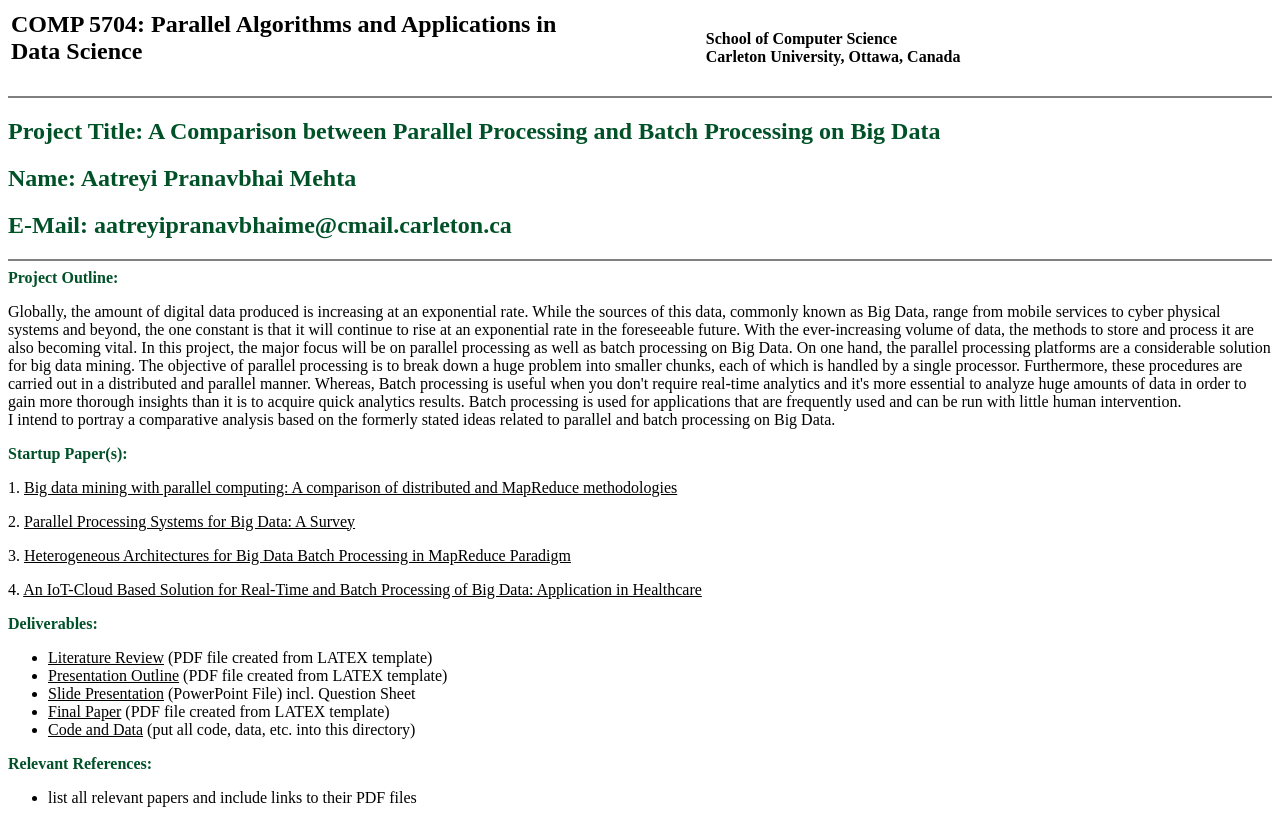
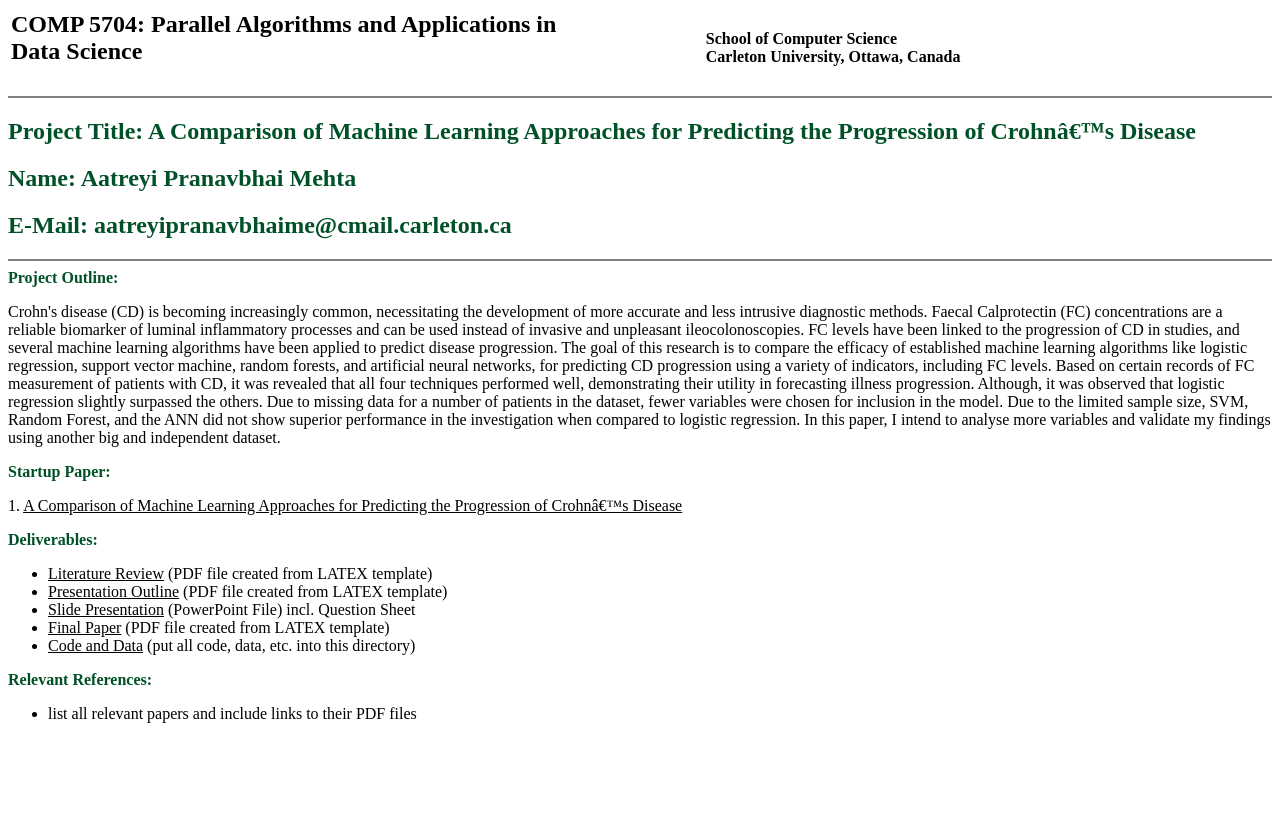
Before and after one commit to aatreyimehta/aatreyimehta.github.io, a plain HTML site: page index.htm in a window 1280 px wide. After the commit the page ends 800 px from the top, so only its background shows below. Drawn offline with Linux system fonts and the light colour scheme.

Commit message:
Update index.htm

```diff
--- a/index.htm
+++ b/index.htm
@@ -28,7 +28,7 @@
 </table>
 
 <hr noshade="noshade">
-<h2><font color="#005128">Project Title: </font><font><font color="#005128">A Comparison between Parallel Processing and Batch Processing on Big Data</font></font></h2>
+<h2><font color="#005128">Project Title: </font><font><font color="#005128">A Comparison of Machine Learning Approaches for Predicting the Progression of Crohn’s Disease</font></font></h2>
 
 <h2><font><font color="#005128">Name: Aatreyi Pranavbhai Mehta</font></font></h2>
 
@@ -37,15 +37,11 @@
 
 
 <hr noshade="noshade">
-<b><font color="#005128">Project Outline:</font></b> <p>Globally, the amount of digital data produced is increasing at an exponential rate. While the sources of this data, commonly known as Big Data, range from mobile services to cyber physical systems and beyond, the one constant is that it will continue to rise at an exponential rate in the foreseeable future. With the ever-increasing volume of data, the methods to store and process it are also becoming vital.
-In this project, the major focus will be on parallel processing as well as batch processing on Big Data. On one hand, the parallel processing platforms are a considerable solution for big data mining. The objective of parallel processing is to break down a huge problem into smaller chunks, each of which is handled by a single processor. Furthermore, these procedures are carried out in a distributed and parallel manner. Whereas, Batch processing is useful when you don't require real-time analytics and it's more essential to analyze huge amounts of data in order to gain more thorough insights than it is to acquire quick analytics results. Batch processing is used for applications that are frequently used and can be run with little human intervention.<br>
-I intend to portray a comparative analysis based on the formerly stated ideas related to parallel and batch processing on Big Data.
+<b><font color="#005128">Project Outline:</font></b> <p>Crohn's disease (CD) is becoming increasingly common, necessitating the development of more accurate and less intrusive diagnostic methods. Faecal Calprotectin (FC) concentrations are a reliable biomarker of luminal inflammatory processes and can be used instead of invasive and unpleasant ileocolonoscopies. FC levels have been linked to the progression of CD in studies, and several machine learning algorithms have been applied to predict disease progression. The goal of this research is to compare the efficacy of established machine learning algorithms like logistic regression, support vector machine, random forests, and artificial neural networks, for predicting CD progression using a variety of indicators, including FC levels. Based on certain records of FC measurement of patients with CD, it was revealed that all four techniques performed well, demonstrating their utility in forecasting illness progression. Although, it was observed that logistic regression slightly surpassed the others. Due to missing data for a number of patients in the dataset, fewer variables were chosen for inclusion in the model. Due to the limited sample size, SVM, Random Forest, and the ANN did not show superior performance in the investigation when compared to logistic regression. In this paper, I intend to analyse more variables and validate my findings using another big and independent dataset.
 </p>
-<p><b><font color="#005128">Startup Paper(s):</font></b></p>
-<p>1. <a href="https://journals-scholarsportal-info.proxy.library.carleton.ca/pdf/01641212/v122icomplete/83_bdmwpccodamm.xml">Big data mining with parallel computing: A comparison of distributed and MapReduce methodologies</a></p>
-<p style='text-decoration:none'>2. <a href="https://ieeexplore-ieee-org.proxy.library.carleton.ca/stamp/stamp.<jsp?tp=&arnumber=7547948&tag=1">Parallel Processing Systems for Big Data: A Survey</a></p>
-<p>3. <a href="https://ieeexplore-ieee-org.proxy.library.carleton.ca/stamp/stamp.jsp?tp=&arnumber=8006298">Heterogeneous Architectures for Big Data Batch Processing in MapReduce Paradigm</a></p>
-<p>4. <a href="https://ieeexplore-ieee-org.proxy.library.carleton.ca/stamp/stamp.jsp?tp=&arnumber=8734185">An IoT-Cloud Based Solution for Real-Time and Batch Processing of Big Data: Application in Healthcare</a></p>
+<p><b><font color="#005128">Startup Paper:</font></b></p>
+<p>1. <a href="https://ieeexplore-ieee-org.proxy.library.carleton.ca/stamp/stamp.jsp?tp=&arnumber=9251019">A Comparison of Machine Learning Approaches for Predicting the Progression of Crohn’s Disease</a></p>
+<p style='text-decoration:none'>
 
 <p><b><font color="#005128">Deliverables:</font></b></p>
 
```
